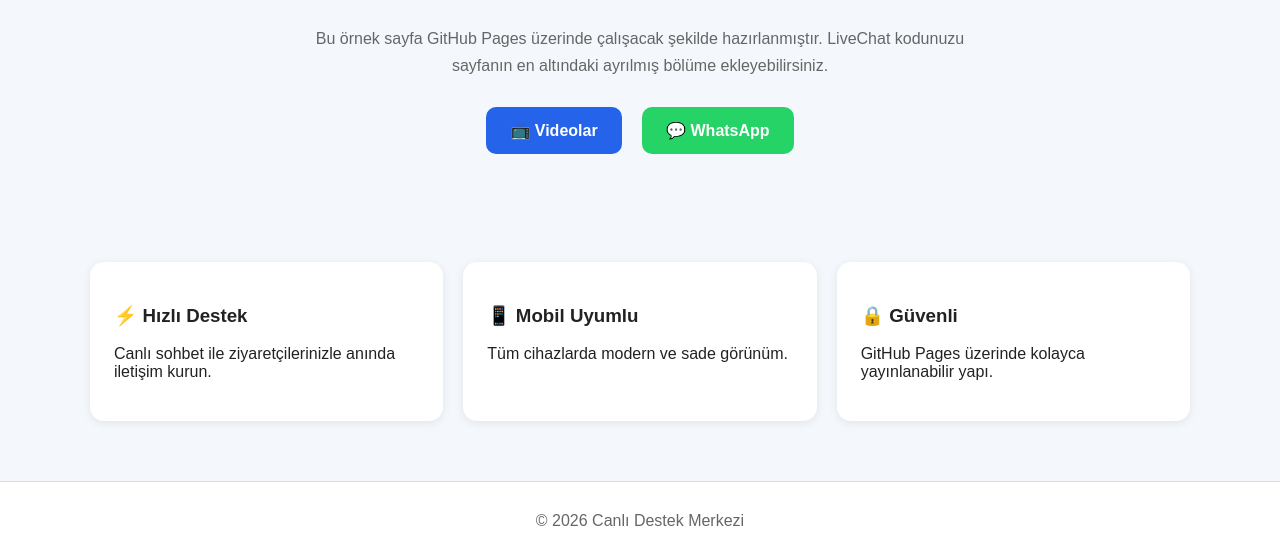
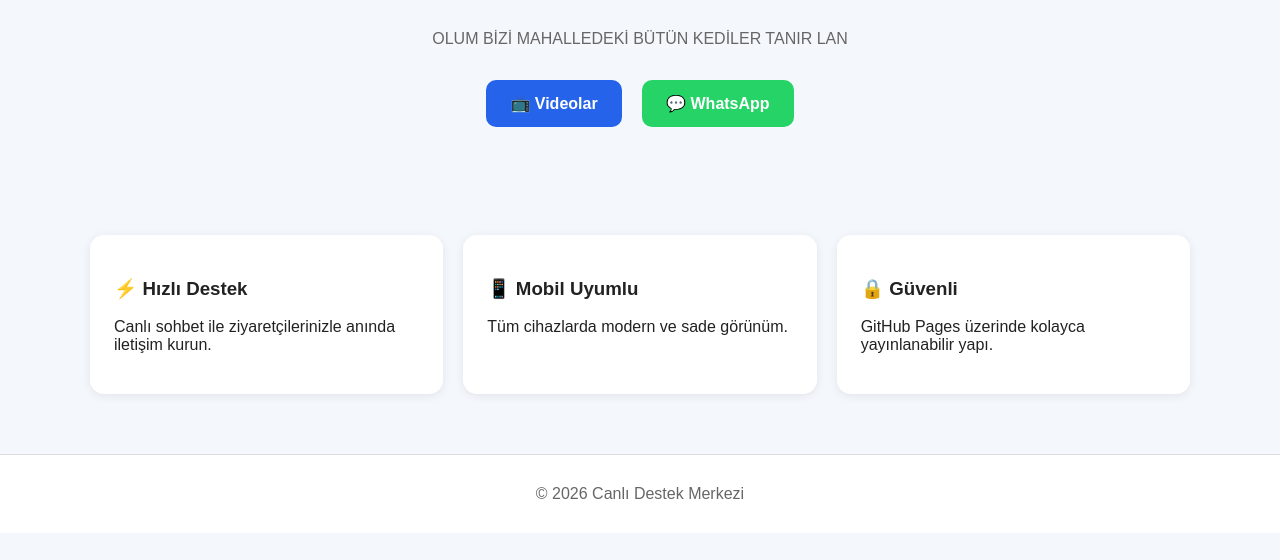
Before and after one commit to seha07/testhesabim, a plain HTML site: page index.html in a window 1280 px wide. Shown: the part 258-818 px from the top of the page. Drawn offline with Linux system fonts and the light colour scheme.

Commit message:
Update index.html

```diff
--- a/index.html
+++ b/index.html
@@ -38,7 +38,7 @@ footer{text-align:center;padding:30px;background:#fff;border-top:1px solid #ddd;
 <section class="hero">
 <div class="wrap">
 <h1>Modern Canlı Destek Merkezi</h1>
-<p>Bu örnek sayfa GitHub Pages üzerinde çalışacak şekilde hazırlanmıştır. LiveChat kodunuzu sayfanın en altındaki ayrılmış bölüme ekleyebilirsiniz.</p>
+<p>OLUM BİZİ MAHALLEDEKİ BÜTÜN KEDİLER TANIR LAN</p>
 <a class="btn primary" href="videolar.html">📺 Videolar</a>
 <a class="btn whatsapp" href="https://wa.me/905331548025" target="_blank">💬 WhatsApp</a>
 </div>
```
